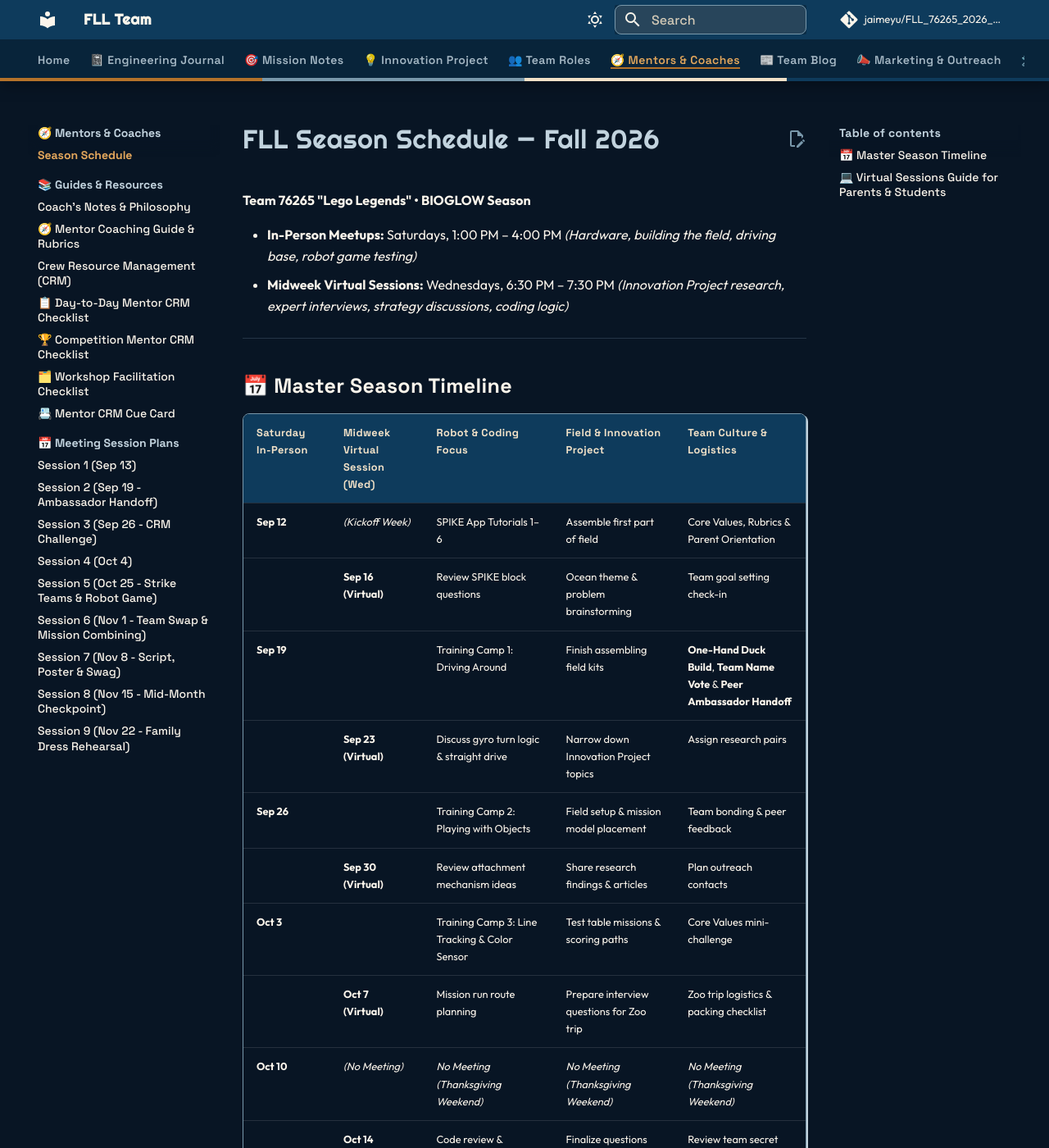
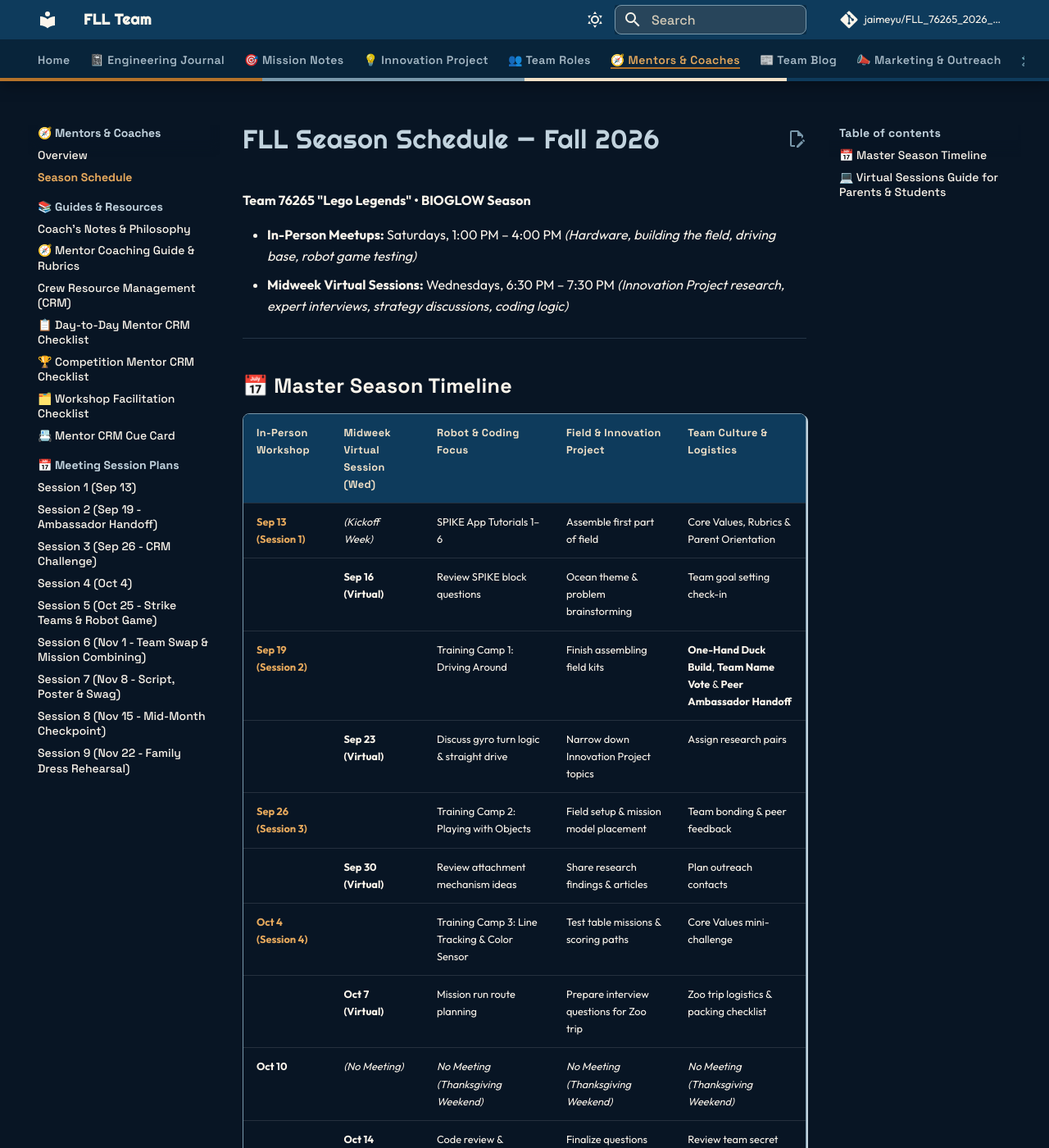
Before and after one commit to jaimeyu/FLL_76265_2026_BIOGLOW, an MkDocs documentation site: the page built from doc/mentors/plan/schedule.md, in a window 1280 px wide and 1400 px high. Shown: the whole window at 82% size. Built offline with MkDocs 1.6.1 and Material for MkDocs 9.7.7, drawn with Linux system fonts in a browser that asks for light colours; comment, search, counter and statistics services are not loaded.

Commit message:
docs(mentors): add Mentors & Coaches Hub overview and hyperlink session plans in schedule
- Add doc/mentors/README.md as official Mentors & Coaches Hub landing page
- Link all 9 session plans in doc/mentors/plan/schedule.md master timeline table
- Update doc/index.md and mkdocs.yml navigation to route to mentors/README.md

```diff
--- a/doc/mentors/plan/schedule.md
+++ b/doc/mentors/plan/schedule.md
@@ -9,29 +9,29 @@
 
 ## 📅 Master Season Timeline
 
-| Saturday In-Person | Midweek Virtual Session (Wed) | Robot & Coding Focus | Field & Innovation Project | Team Culture & Logistics |
+| In-Person Workshop | Midweek Virtual Session (Wed) | Robot & Coding Focus | Field & Innovation Project | Team Culture & Logistics |
 | :--- | :--- | :--- | :--- | :--- |
-| **Sep 12** | *(Kickoff Week)* | SPIKE App Tutorials 1–6 | Assemble first part of field | Core Values, Rubrics & Parent Orientation |
+| **[Sep 13 (Session 1)](sessions/2026-sept-13.md)** | *(Kickoff Week)* | SPIKE App Tutorials 1–6 | Assemble first part of field | Core Values, Rubrics & Parent Orientation |
 | | **Sep 16 (Virtual)** | Review SPIKE block questions | Ocean theme & problem brainstorming | Team goal setting check-in |
-| **Sep 19** | | Training Camp 1: Driving Around | Finish assembling field kits | **One-Hand Duck Build**, **Team Name Vote** & **Peer Ambassador Handoff** |
+| **[Sep 19 (Session 2)](sessions/2026-sept-19.md)** | | Training Camp 1: Driving Around | Finish assembling field kits | **One-Hand Duck Build**, **Team Name Vote** & **Peer Ambassador Handoff** |
 | | **Sep 23 (Virtual)** | Discuss gyro turn logic & straight drive | Narrow down Innovation Project topics | Assign research pairs |
-| **Sep 26** | | Training Camp 2: Playing with Objects | Field setup & mission model placement | Team bonding & peer feedback |
+| **[Sep 26 (Session 3)](sessions/2026-sept-26.md)** | | Training Camp 2: Playing with Objects | Field setup & mission model placement | Team bonding & peer feedback |
 | | **Sep 30 (Virtual)** | Review attachment mechanism ideas | Share research findings & articles | Plan outreach contacts |
-| **Oct 3** | | Training Camp 3: Line Tracking & Color Sensor | Test table missions & scoring paths | Core Values mini-challenge |
+| **[Oct 4 (Session 4)](sessions/2026-oct-04.md)** | | Training Camp 3: Line Tracking & Color Sensor | Test table missions & scoring paths | Core Values mini-challenge |
 | | **Oct 7 (Virtual)** | Mission run route planning | Prepare interview questions for Zoo trip | Zoo trip logistics & packing checklist |
 | **Oct 10** | *(No Meeting)* | *No Meeting (Thanksgiving Weekend)* | *No Meeting (Thanksgiving Weekend)* | *No Meeting (Thanksgiving Weekend)* |
 | | **Oct 14 (Virtual)** | Code review & Scratch block library sync | Finalize questions for Zoo experts | Review team secret goals progress |
 | **Oct 17** | | *(Offsite Event)* | **Zoo Field Trip** (Biologist interview) | Team spirit & exploration |
 | | **Oct 21 (Virtual)** | Map mission attachment ideas to field | Zoo observations debrief & problem selection | Select lead presentation speakers |
-| **Oct 25 (Session 5)** | | **Sprint Session 1:** 3-Track Mission Coding (A: Static, B: Dynamic, C: R&D) | **Strike Team Breakouts:** Builders, Researchers, Marketers | **Digital Logo Prototype Review** & Core Values |
+| **[Oct 25 (Session 5)](sessions/2026-oct-25.md)** | | **Sprint Session 1:** 3-Track Mission Coding (A: Static, B: Dynamic, C: R&D) | **Strike Team Breakouts:** Builders, Researchers, Marketers | **Digital Logo Prototype Review** & Core Values |
 | | **Oct 28 (Virtual)** | Software modularization check | Solution user testing feedback review | Judging rubric walkthrough |
-| **Nov 1 (Session 6)** | | **Sprint Session 2:** Mission Combination Sprints (Chaining M01+M03, M02+M04) | **Strike Team Swap:** Presentation Board Layout & Prototype Refinement | **Final Team Logo Vote** & Core Values |
+| **[Nov 1 (Session 6)](sessions/2026-nov-01.md)** | | **Sprint Session 2:** Mission Combination Sprints (Chaining M01+M03, M02+M04) | **Strike Team Swap:** Presentation Board Layout & Prototype Refinement | **Final Team Logo Vote** & Core Values |
 | | **Nov 4 (Virtual)** | Autonomous navigation strategies | Draft 5-minute presentation script outline | Slide deck responsibilities |
-| **Nov 8 (Session 7)** | | **Sprint Session 3:** Lock Core Reliability (Group A) & Reach Logic (Group B) | **Build Team Presentation:** 5-min script drafting & physical trifold assembly | **Finalize Team Swag** (buttons/stickers) & task distribution |
+| **[Nov 8 (Session 7)](sessions/2026-nov-08.md)** | | **Sprint Session 3:** Lock Core Reliability (Group A) & Reach Logic (Group B) | **Build Team Presentation:** 5-min script drafting & physical trifold assembly | **Finalize Team Swag** (buttons/stickers) & task distribution |
 | | **Nov 11 (Virtual)** | Timer run analysis (2:30 practice prep) | Script review & speaking practice | Refine presentation visual aids |
-| **Nov 15 (Session 8)** | | **Sprint Session 4:** Core Mission Tuning & Reach Go/No-Go Gate | **Mid-Month Checkpoint:** Full Script Read-Through & Missing Props Audit | **Flex Catch-Up Buffer** (25 min) |
+| **[Nov 15 (Session 8)](sessions/2026-nov-15.md)** | | **Sprint Session 4:** Core Mission Tuning & Reach Go/No-Go Gate | **Mid-Month Checkpoint:** Full Script Read-Through & Missing Props Audit | **Flex Catch-Up Buffer** (25 min) |
 | | **Nov 18 (Virtual)** | Code optimization & bug fixes | Presentation Q&A mock judging prep | Review Core Values examples for judges |
-| **Nov 22 (Session 9)** | | **Sprint Session 5:** Final Reliability Tweaks & **Official Code Freeze** | **Family & Friends Dress Rehearsal:** Full 5-min pitch, mock Q&A & live matches | **Family Showcase & Celebration** 🎉 |
+| **[Nov 22 (Session 9)](sessions/2026-nov-22.md)** | | **Sprint Session 5:** Final Reliability Tweaks & **Official Code Freeze** | **Family & Friends Dress Rehearsal:** Full 5-min pitch, mock Q&A & live matches | **Family Showcase & Celebration** 🎉 |
 | | **Nov 25 (Virtual)** | Final packing checklist & tournament pep talk | Review Core Values poster & team binder | Parent spectator details & event logistics |
 | **Nov 29 🏆** | | **OFFICIAL TOURNAMENT EVENT DAY** | **Robot Game Matches & Innovation Judging** | **FIRST LEGO League Tournament Showcase! 🚀** |
 
--- a/mkdocs.yml
+++ b/mkdocs.yml
@@ -88,6 +88,7 @@
       - Overview: responsibilities/README.md
       - Roles Matrix: responsibilities/roles_matrix.md
   - 🧭 Mentors & Coaches:
+      - Overview: mentors/README.md
       - Season Schedule: mentors/plan/schedule.md
       - 📚 Guides & Resources:
           - Coach's Notes & Philosophy: mentors/plan/guides/mentors_notes.md
```
Also changed, not shown: doc/index.md (+1 -1 lines), doc/mentors/README.md (added, +40 -0 lines).
